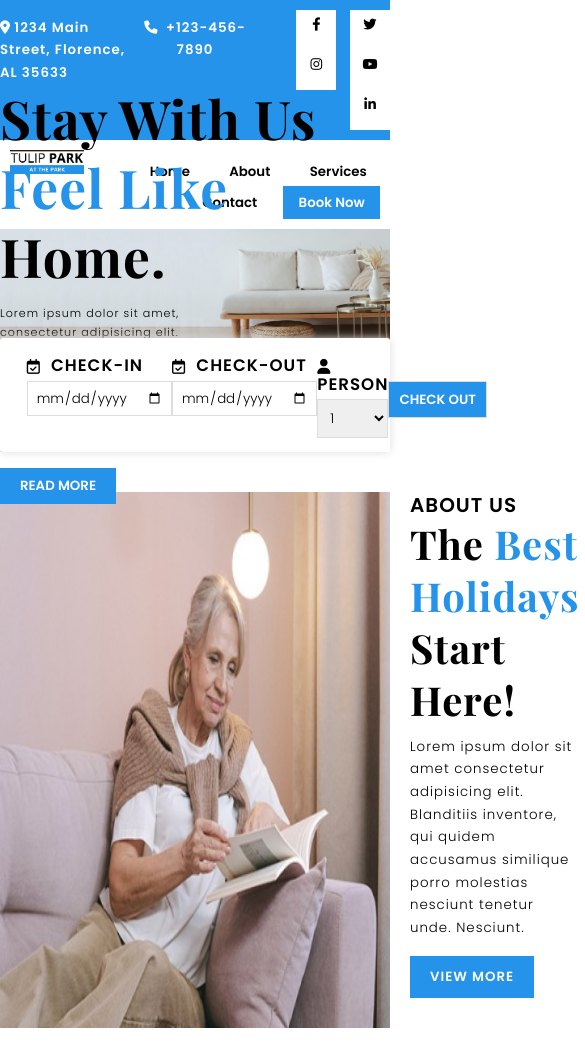
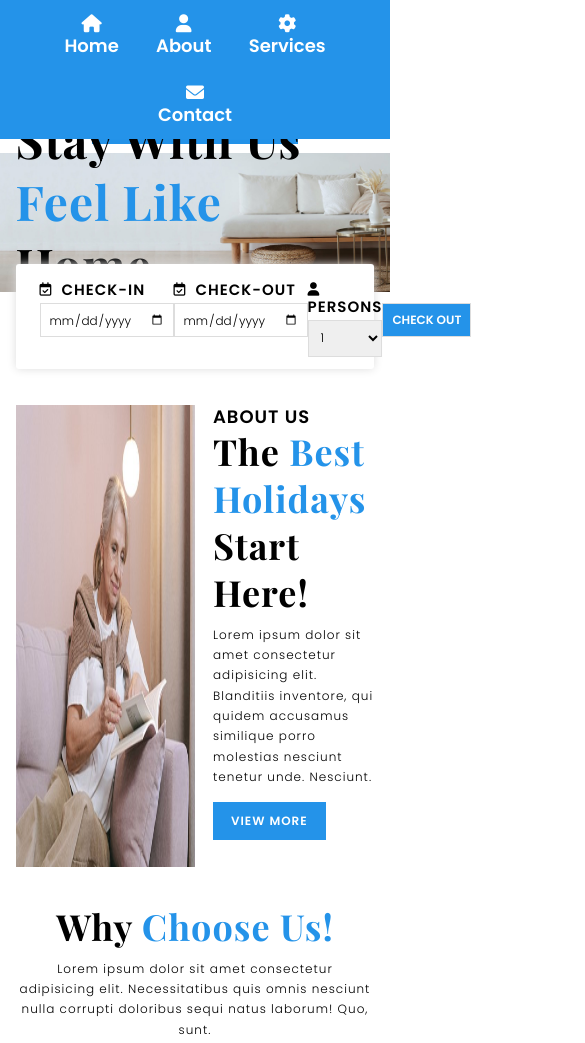
Before and after one commit to MAbdurahman/sass-tulip-park, a website: page index.html in a window 390 px wide. Shown: the top 1043 px of the page, 585 px wide, since content can reach past the window. Drawn offline with nearby package versions, Linux system fonts and the light colour scheme.

Commit message:
Complete responsiveness screen-size 768px by 1024px

```diff
--- a/index.html
+++ b/index.html
@@ -103,7 +103,7 @@
             </div>
             <div class="child_checkout">
                 <i class="fas fa-user"></i>
-                <h5>Person</h5>
+                <h5>Persons</h5>
                 <select name="" id="">
                     <option value="">1</option>
                     <option value="">2</option>
--- a/scss/_responsive.scss
+++ b/scss/_responsive.scss
@@ -13,10 +13,144 @@
     margin-top: -2.5em;
   }
 
-div.child_contact.content{
+  div.child_contact.content {
     position: relative;
     top: 5%;
     left: 8%;
   }
 
 }
+
+@media only screen and (min-width: 200px) and (max-width: 800px) {
+  html {
+    font-size: 75%;
+  }
+  .content {
+    width: 92%;
+  }
+  #header_area .top_header {
+    display: none;
+
+  }
+
+  #header_area .logo_area {
+    flex-basis: 100%;
+    text-align: center;
+
+    img {
+      margin: 0 auto;
+      margin-top: 7.5em;
+    }
+  }
+
+  #main_menu {
+    position: fixed;
+    top: 0;
+    left: 0;
+    width: 100%;
+    z-index: 999;
+    background: $clr-primary;
+    padding: 0;
+
+    ul {
+      text-align: center;
+
+      li {
+        margin: 0 1%;
+
+        &:last-child {
+          display: none;
+        }
+
+        a {
+          font-size: 1.5rem;
+          color: $clr-white;
+          padding: .75em;
+
+          i {
+            display: block;
+            margin-bottom: 4px;
+          }
+
+          &:hover {
+            background-color: $clr-black;
+          }
+        }
+      }
+    }
+  }
+
+  #hero_area {
+    img {
+      width: 100%;
+      height: auto;
+    }
+
+    p {
+      display: none;
+    }
+
+    a {
+      margin: 0;
+    }
+  }
+
+  #about_area{
+    .inner{
+      flex-direction: row;
+      justify-content:space-between;
+    }
+    img{
+      width: 50%;
+      /*margin-right: 0*/;
+      /*margin-bottom: 15px;*/
+    }
+  }
+
+  #why_area {
+    .content-sm {
+      width: 90%;
+    }
+    .inner {
+      display: grid;
+      grid-template-columns: repeat(2, 1fr);
+      grid-template-rows: repeat(2, 1fr);
+
+    }
+  }
+
+  #living_area {
+    .inner_living--title {
+      letter-spacing: 2px;
+    }
+  }
+
+  #footer_area {
+    ul a {
+      padding-top: 0.75em;
+    }
+  }
+}
+
+
+/*Desktop First Common Breakpoints*/
+
+/*tablet landscape and desktop layout (960px or more) */
+@media only screen and (min-width: 960px) {
+  /*...tablet landscape and desktop styles */
+}
+
+/*table portrait layout (768px to 959px) */
+@media only screen and (max-width: 959px) {
+  /*... tablet portrait styles */
+}
+
+/*mobile landscape layout (480px to 767px) */
+@media only screen and (max-width: 767px) {
+  /*...mobile landscape styles */
+}
+
+/*mobile portrait layout (479px or less) */
+@media only screen and (max-width: 479px) {
+  /*...mobile portrait styles */
+}
```
Also changed, not shown: css/main.css.
